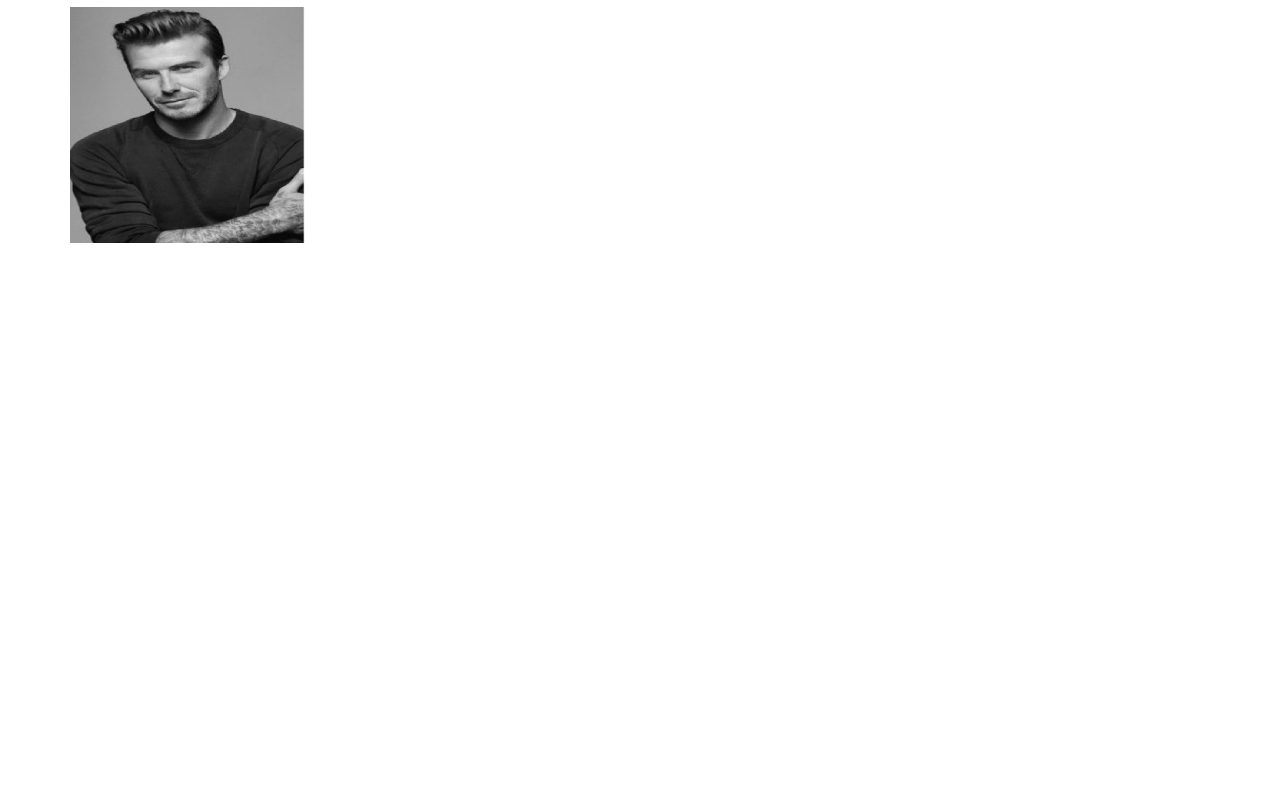
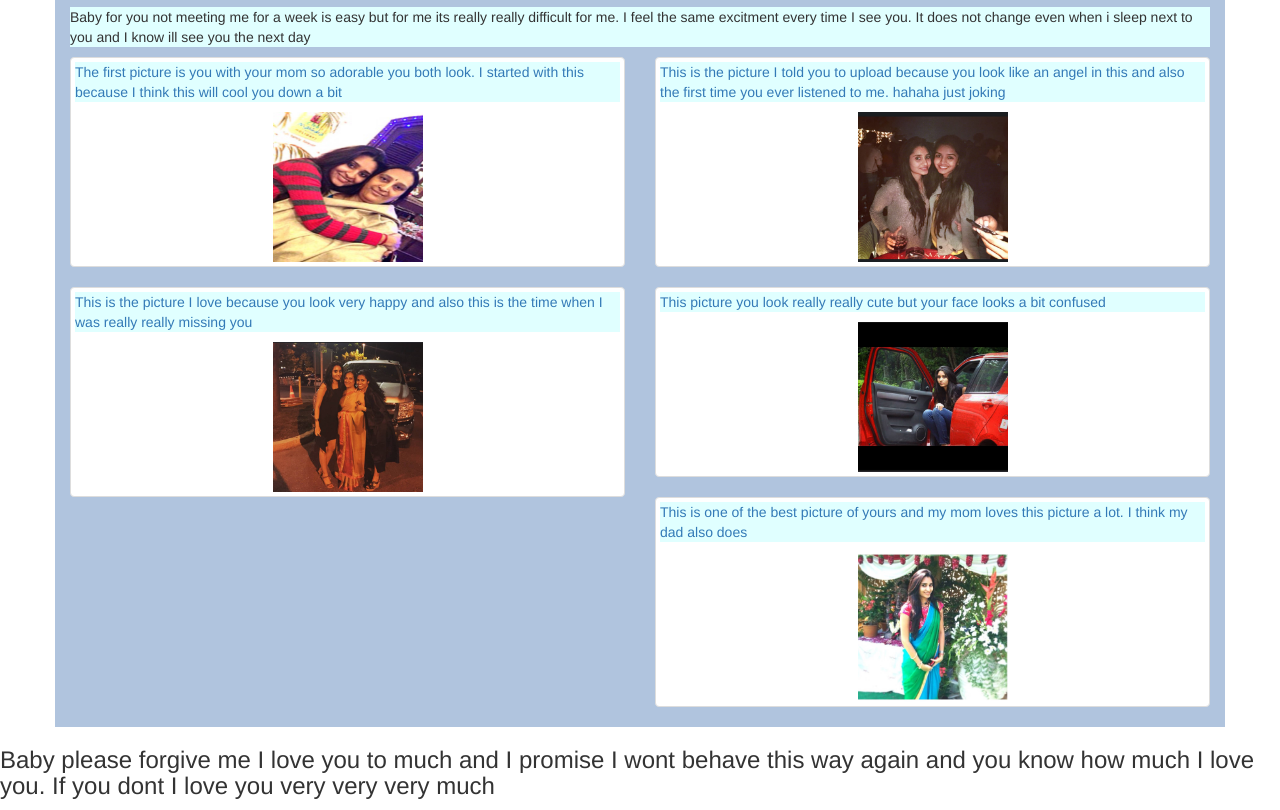
Before and after one commit to kartik1234/kartik1234.github.io, a plain HTML site: page index.html in a window 1280 px wide. Shown: the part 86-896 px from the top of the page. Before the commit the page ends 800 px from the top, so only its background shows below. Drawn offline with nearby package versions, Linux system fonts and the light colour scheme.

Commit message:
tteexxxx

```diff
--- a/index.html
+++ b/index.html
@@ -1,20 +1,71 @@
 <!DOCTYPE html>
 <html lang="en">
 <head>
-  <title>Bootstrap Example</title>
+
+<title>Bootstrap Example</title>
   <meta charset="utf-8">
   <meta name="viewport" content="width=device-width, initial-scale=1">
   <link rel="stylesheet" href="http://maxcdn.bootstrapcdn.com/bootstrap/3.3.5/css/bootstrap.min.css">
   <script src="https://ajax.googleapis.com/ajax/libs/jquery/1.11.3/jquery.min.js"></script>
   <script src="http://maxcdn.bootstrapcdn.com/bootstrap/3.3.5/js/bootstrap.min.js"></script>
+
 </head>
 <body>
 
+
+<style>
+h1 {
+    background-color: #6495ed;
+}
+
+p {
+    background-color: #e0ffff;
+}
+
+div {
+    background-color: #b0c4de;
+}
+</style>
+
 <div class="container">
-  <h2>Rounded Corners</h2>
-  <p>The .img-rounded class adds rounded corners to an image (not available in IE8):</p>
-  <img src="ttttttt.png" alt="Cinque Terre" width="304" height="236">
+  <h2 "font-family:Courier; color:white">Monu Darling Please forgive for overreacting</h2>
+  <p>I know I act like an asshole sometimes but please forgive me for doing it cause I love you a lot</p>
+  <p>Baby for you not meeting me for a week is easy but for me its really really difficult for me. I feel the same excitment every time I see you. It does not change even when i sleep next to you and I know ill see you the next day</p>
+<div class="row">
+    <div class="col-md-6">
+      <a href="cutie5.jpg" class="thumbnail">
+        <p>The first picture is you with your mom so adorable you both look. I started with this because I think this will cool you down a bit</p>
+        <img src="cutie5.jpg" alt="Pulpit Rock" style="width:150px;height:150px">
+      </a>
+    </div>
+    <div class="col-md-6">
+      <a href="cutie2.jpg" class="thumbnail">
+        <p>This is the picture I told you to upload because you look like an angel in this and also the first time you ever listened to me. hahaha just joking</p>
+        <img src="cutie2.jpg" alt="Moustiers Sainte Marie" style="width:150px;height:150px">
+      </a>
+    </div>
+    <div class="col-md-6">
+      <a href="cutie3.jpg" class="thumbnail">
+        <p>This is the picture I love because you look very happy and also this is the time when I was really really missing you </p>
+        <img src="cutie3.jpg" alt="Cinque Terre" style="width:150px;height:150px">
+      </a>
+    </div>
+<div class="col-md-6">
+      <a href="cutie.jpg" class="thumbnail">
+        <p>This picture you look really really cute but your face looks a bit confused</p>
+        <img src="cutie.jpg" alt="Moustiers Sainte Marie" style="width:150px;height:150px">
+      </a>
+    </div>
+<div class="col-md-6">
+      <a href="cutie4.jpg" class="thumbnail">
+        <p>This is one of the best picture of yours and my mom loves this picture a lot. I think my dad also does</p>
+        <img src="cutie4.jpg" alt="Moustiers Sainte Marie" style="width:150px;height:150px">
+      </a>
+    </div>
+
 </div>
+</div>
+<h3> Baby please forgive me I love you to much and I promise I wont behave this way again and you know how much I love you. If you dont I love you very very very much</h2>
 
 </body>
 </html>
```
Also changed, not shown: cutie.jpg (added), cutie2.jpg (added), cutie3.jpg (added), cutie4.jpg (added), cutie5.jpg (added), ttttttt.png (deleted).
